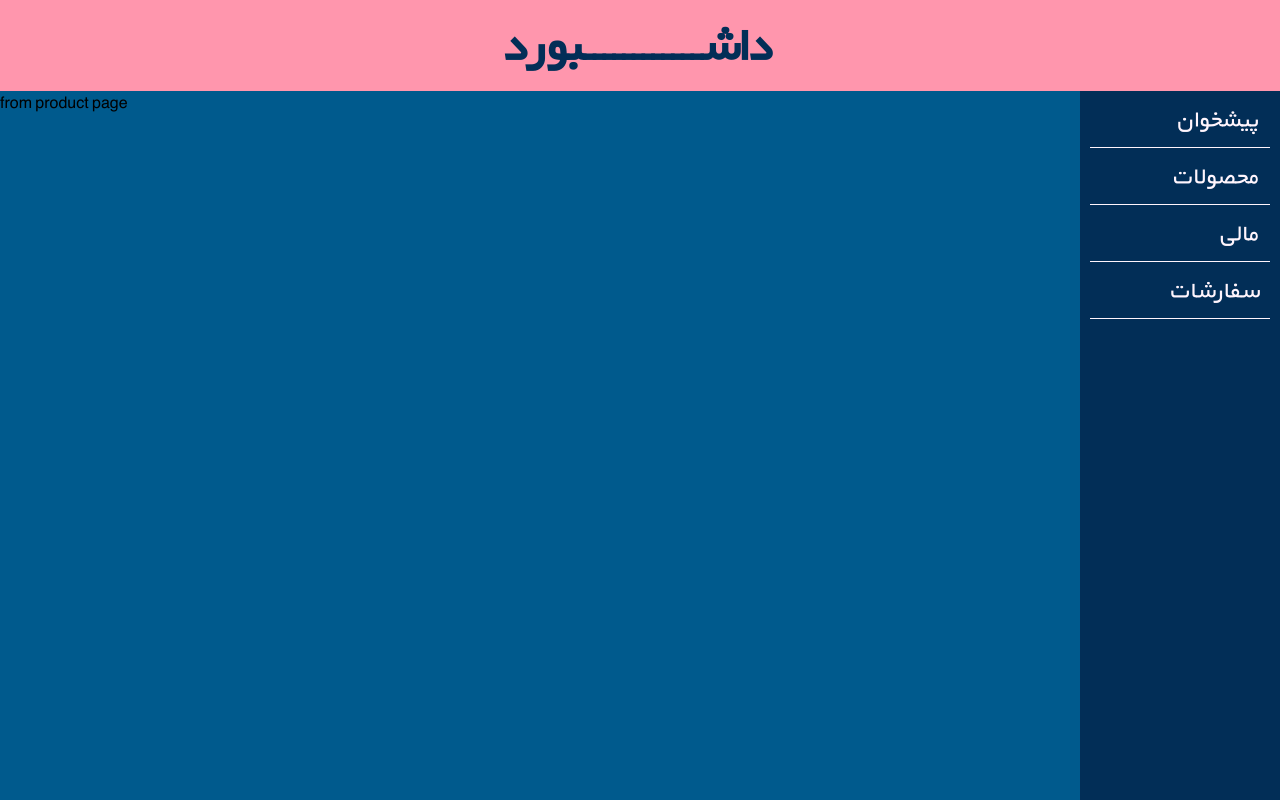
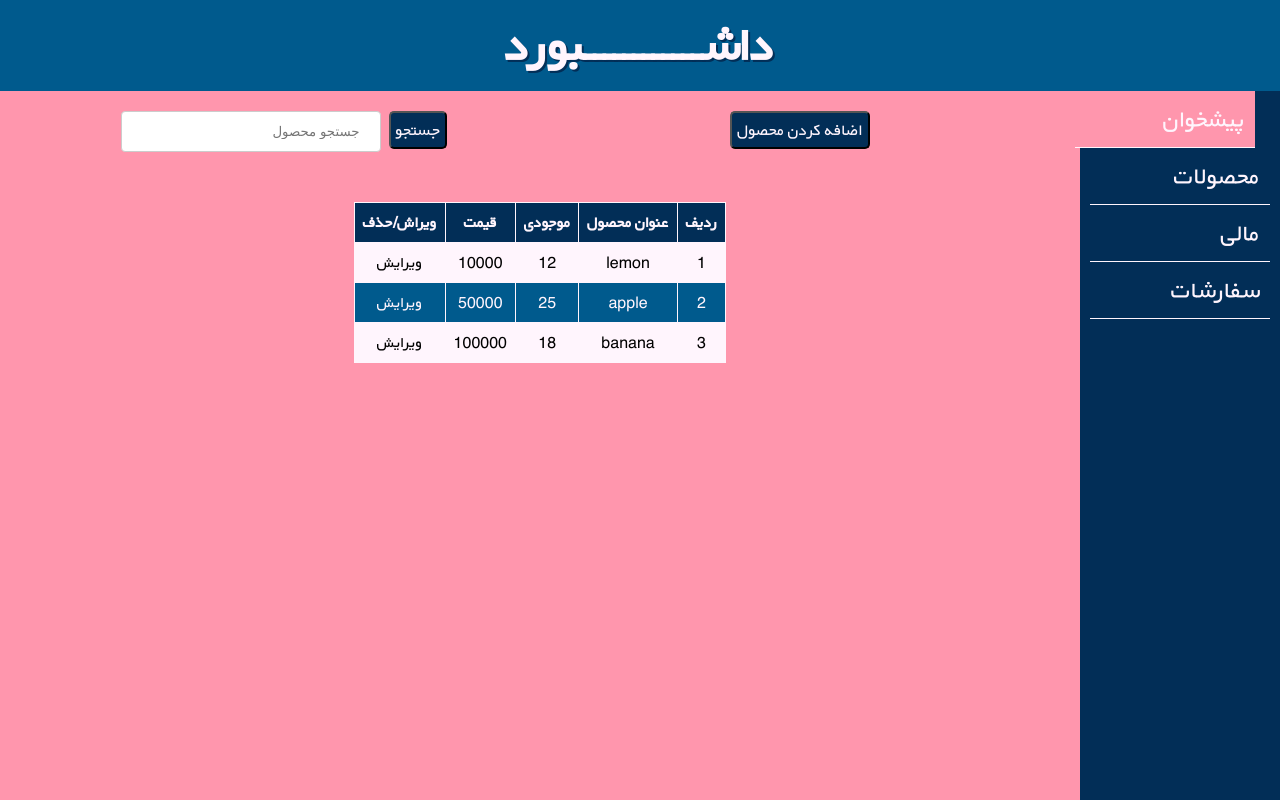
Before and after one commit to massam89/dashboard-app, a React (Create React App) app: page /products in a window 1280 px wide. Built offline with nearby package versions, Linux system fonts and the light colour scheme.

Commit message:
add some pages and functions

```diff
--- a/src/App.css
+++ b/src/App.css
@@ -22,13 +22,15 @@ body {
 }
 
 header {
-  background-color: var(--color);
-  color: var(--very-dark);
+  background-color: var(--dark);
+  color: var(--white);
   text-align: center;
   font-weight: 900;
   font-size: larger;
   padding: 10px;
   font-size: 25px;
+  text-shadow: 2px 2px var(--very-dark);
+
 }
 
 header h1 a {
@@ -43,6 +45,7 @@ nav {
   position: fixed;
   right: 0;
   text-align: right;
+  z-index: 2;
 }
 
 nav ul {
@@ -54,10 +57,7 @@ nav ul li {
   font-size: 25px;
   padding: 10px;
   border-bottom: var(--white) solid 1px;
-}
-
-nav ul li:link {
-  background-color: red;
+  list-style-type: none;
 }
 
 nav ul li:hover {
@@ -66,18 +66,17 @@ nav ul li:hover {
   cursor: pointer;
 }
 
-nav ul li:active {
-  background-color: red;
-}
-
 nav ul li a {
   text-decoration: none;
   color: var(--white);
   display: block;
 }
+nav ul li a:hover {
+  color: var(--very-dark);
+}
 
 main {
-  background-color: var(--dark);
+  background-color: var(--color);
   width: calc(100% - 200px);
   height: calc(100% - 91px);
   position: absolute;
@@ -86,7 +85,99 @@ main {
 
 .homepage p {
   text-align: center;
-  color: var(--white);
+  color: var(--very-dark);
   font-size: 40px;
   margin-top: 100px;
 }
+
+.navbar-select {
+  background-color: var(--color);
+  position: relative;
+  left: -15px;
+}
+
+.products {
+  display: flex;
+  flex-wrap: wrap;
+  padding: 20px;
+  align-content: center;
+
+}
+
+.search {
+  flex: 50%;
+  text-align: center;
+}
+
+.products-table {
+  flex :100%;
+  display: flex;
+  justify-content: center;
+  margin-top: 50px;
+}
+
+.add-product {
+  flex: 50%;
+  text-align: center;
+}
+
+a {
+  text-decoration: none;
+  color: var(--white);
+  display: block;
+}
+
+button {
+	background-color:var(--very-dark);
+	border-radius:5px;
+	display:inline-block;
+	cursor:pointer;
+	color:var(--white);
+	font-size:17px;
+  padding: 5px;;
+	text-decoration:none;
+	font-family: byekan;
+}
+
+button:hover {
+	background-color:var(--dark);
+}
+
+button:active {
+	position:relative;
+	top:1px;
+}
+
+input[type=text], select {
+  width: 50%;
+  padding: 12px 20px;
+  margin: 0px 8px;
+  display: inline-block;
+  border: 1px solid #ccc;
+  border-radius: 4px;
+  box-sizing: border-box;
+  text-align: right;
+}
+
+table {
+  background-color: var(--dark);
+  border-collapse: collapse;
+}
+
+td, th {
+  border: 1px solid var(--white);
+  text-align: center;
+  padding: 8px;
+}
+
+th {
+  background-color: var(--very-dark);
+}
+
+tr:nth-child(even) {
+  background-color: var(--white);
+}
+
+tr:nth-child(odd) {
+  color: var(--white);
+}
--- /dev/null
+++ b/src/components/AddProduct.js
@@ -0,0 +1,25 @@
+import React, {useState} from 'react'
+import { Link } from "react-router-dom";
+
+const AddProduct = () => {
+    const [name, setName] = useState('')
+
+    const submit = (e) => {
+        e.preventDefault();
+        console.log(name)
+    }
+
+    return (
+        <div>
+            <button><Link to='products'>بازگشت</Link></button>
+            <h2>اضافه کردن محصول جدید</h2>
+
+            <form onSubmit={submit}>
+                <input placeholder='عنوان محصول' type='text' value={name} onChange={(e) => setName(e.target.value)} />
+                <button type='submit'>ثبت</button>
+            </form>
+        </div>
+    )
+}
+
+export default AddProduct
--- /dev/null
+++ b/src/components/AddProductButton.js
@@ -0,0 +1,12 @@
+import React from 'react'
+import { Link } from "react-router-dom";
+
+const AddProductButton = () => {
+    return (
+        <div className='add-product'>
+            <button><Link to='/add-product'>اضافه کردن محصول</Link></button>
+        </div>
+    )
+}
+
+export default AddProductButton
--- /dev/null
+++ b/src/components/AppContext.js
@@ -0,0 +1,54 @@
+import React, { useState } from 'react';
+
+export const AppContext = React.createContext();
+
+const Context = ({ children }) => {
+ const [navbarSelect, setNavbarSelect] = useState('counter');
+  const [productsList, setProductsList] = useState([
+    {
+      name: 'lemon',
+      imageURL: '#',
+      weight: 10,
+      weightPlus: 12,
+      price: 10000,
+      priceOff: 9000,
+      stock: 12,
+      status: 'coming soon'
+    },
+    {
+      name: 'apple',
+      imageURL: '#',
+      weight: 5,
+      weightPlus: 6,
+      price: 50000,
+      priceOff: 40000,
+      stock: 25,
+      status: 'available'
+    },
+    {
+      name: 'banana',
+      imageURL: '#',
+      weight: 2,
+      weightPlus: 3,
+      price: 100000,
+      priceOff: 90000,
+      stock: 18,
+      status: 'stop'
+    }
+  ])
+
+
+  return (
+    <AppContext.Provider
+      value={{
+        navbarSelect,
+        setNavbarSelect,
+        productsList,
+        setProductsList
+      }}>
+      {children}
+    </AppContext.Provider>
+  )
+}
+
+export default Context
--- a/src/components/Header.js
+++ b/src/components/Header.js
@@ -1,10 +1,9 @@
 import React from 'react'
-import { Link } from "react-router-dom";
 
 function Header() {
     return (
         <header>
-            <h1><Link to='/'>داشــــــــــــبورد</Link></h1>
+            <h1>داشــــــــــــبورد</h1>
         </header>
     )
 }
--- a/src/components/Navbar.js
+++ b/src/components/Navbar.js
@@ -1,16 +1,19 @@
-import React from "react";
+import React, {useContext} from "react";
 import { Link } from "react-router-dom";
+import {AppContext} from './AppContext'
 
 function Navbar() {
+  const { navbarSelect, setNavbarSelect} = useContext(AppContext)
+
   return (
     <nav>
       <ul>
-        <li>
-          <Link to="/">پیشخوان</Link>
+        <li className={navbarSelect === 'counter' ? 'navbar-select' : ''}>
+          <Link onClick={() => setNavbarSelect('counter')} to="/">پیشخوان</Link>
         </li>
 
-        <li>
-          <Link to="/products">محصولات</Link>
+        <li className={navbarSelect === 'products' ? 'navbar-select' : ''}>
+          <Link onClick={() => setNavbarSelect('products')} to="/products">محصولات</Link>
         </li>
 
         <li>مالی</li>
--- a/src/components/Pages.js
+++ b/src/components/Pages.js
@@ -1,6 +1,7 @@
 import React from "react";
 import Products from "./Products";
 import Home from "./Home";
+import AddProduct from './AddProduct'
 import {Route, Switch } from "react-router-dom";
 
 const Pages = () => {
@@ -15,6 +16,10 @@ const Pages = () => {
           <Route path="/products" exact>
             <Products />
           </Route>
+
+          <Route path="/add-product" exact>
+            <AddProduct />
+          </Route>
         </Switch>
       </main>
   );
--- a/src/components/Products.js
+++ b/src/components/Products.js
@@ -1,9 +1,14 @@
 import React from 'react'
+import Search from './Search'
+import AddProductButton from './AddProductButton'
+import ProductsTable from './ProductsTable'
 
 const Products = () => {
     return (
-        <div>
-            from product page
+        <div className='products'>
+            <Search />
+            <AddProductButton />
+            <ProductsTable />
         </div>
     )
 }
--- /dev/null
+++ b/src/components/ProductsTable.js
@@ -0,0 +1,37 @@
+import React, {useContext} from "react";
+import {AppContext} from './AppContext'
+
+const ProductsTable = () => {
+  const {productsList} = useContext(AppContext)
+
+  return (
+    <div className="products-table">
+      <table>
+        <tr>
+          <th>ویراش/حذف</th>
+          <th>قیمت</th>
+          <th>موجودی</th>
+          <th>عنوان محصول</th>
+          <th>ردیف</th>
+        </tr>
+
+        {productsList.map((item, index) =>
+        <tr key={index}>
+
+          <td>ویرایش</td>
+          <td>{item.price}</td>
+          <td>{item.stock}</td>
+          <td>{item.name}</td>
+          <td>{index+1}</td>
+        </tr>
+
+        )}
+
+
+
+      </table>
+    </div>
+  );
+};
+
+export default ProductsTable;
--- /dev/null
+++ b/src/components/Search.js
@@ -0,0 +1,12 @@
+import React from 'react'
+
+const Search = () => {
+    return (
+        <div className='search'>
+            <input type='text' placeholder='جستجو محصول' />
+            <button>جستجو</button>
+        </div>
+    )
+}
+
+export default Search
--- a/src/index.js
+++ b/src/index.js
@@ -1,10 +1,13 @@
 import React from 'react';
 import ReactDOM from 'react-dom';
 import App from './App';
+import Context from './components/AppContext'
 
 ReactDOM.render(
   <React.StrictMode>
-    <App />
+    <Context>
+       <App />
+    </Context>
   </React.StrictMode>,
   document.getElementById('root')
 );
```
